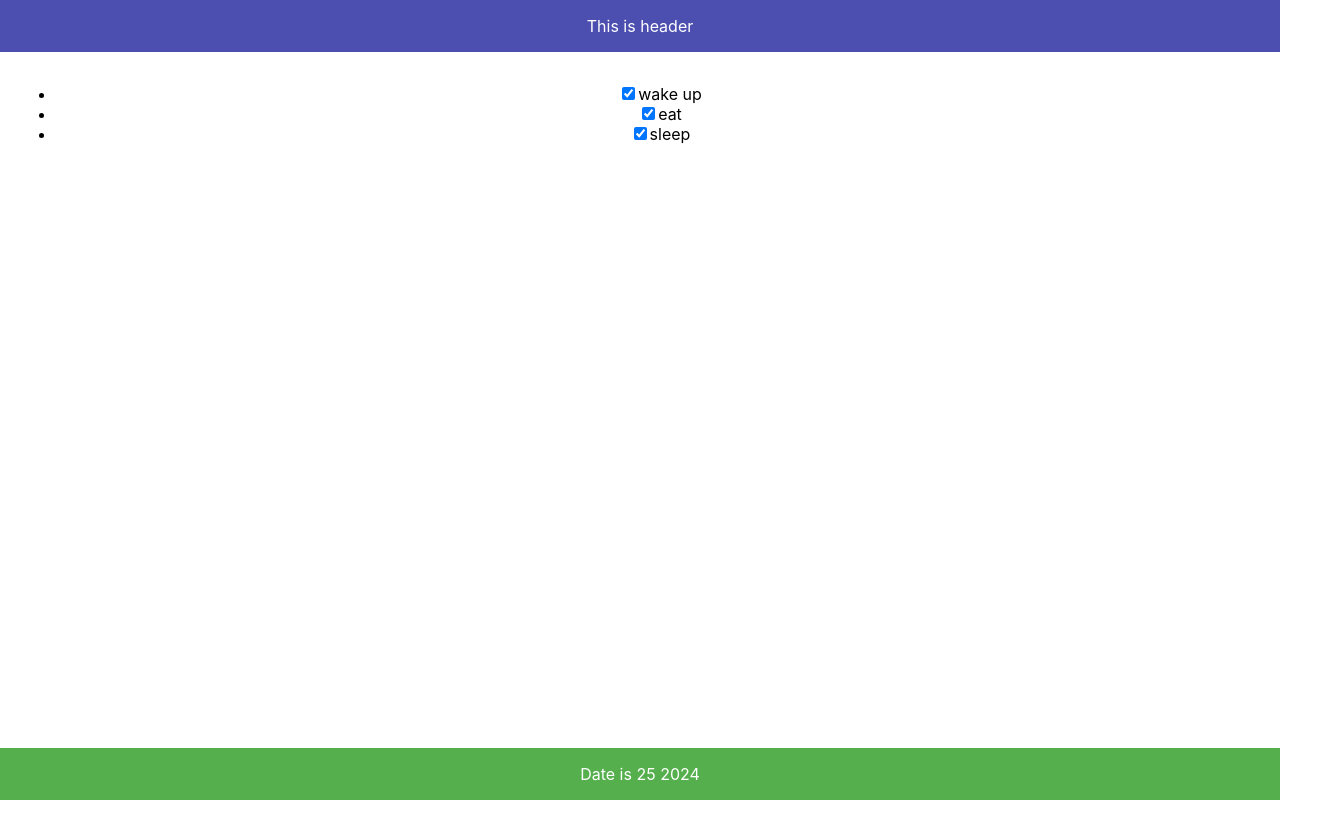
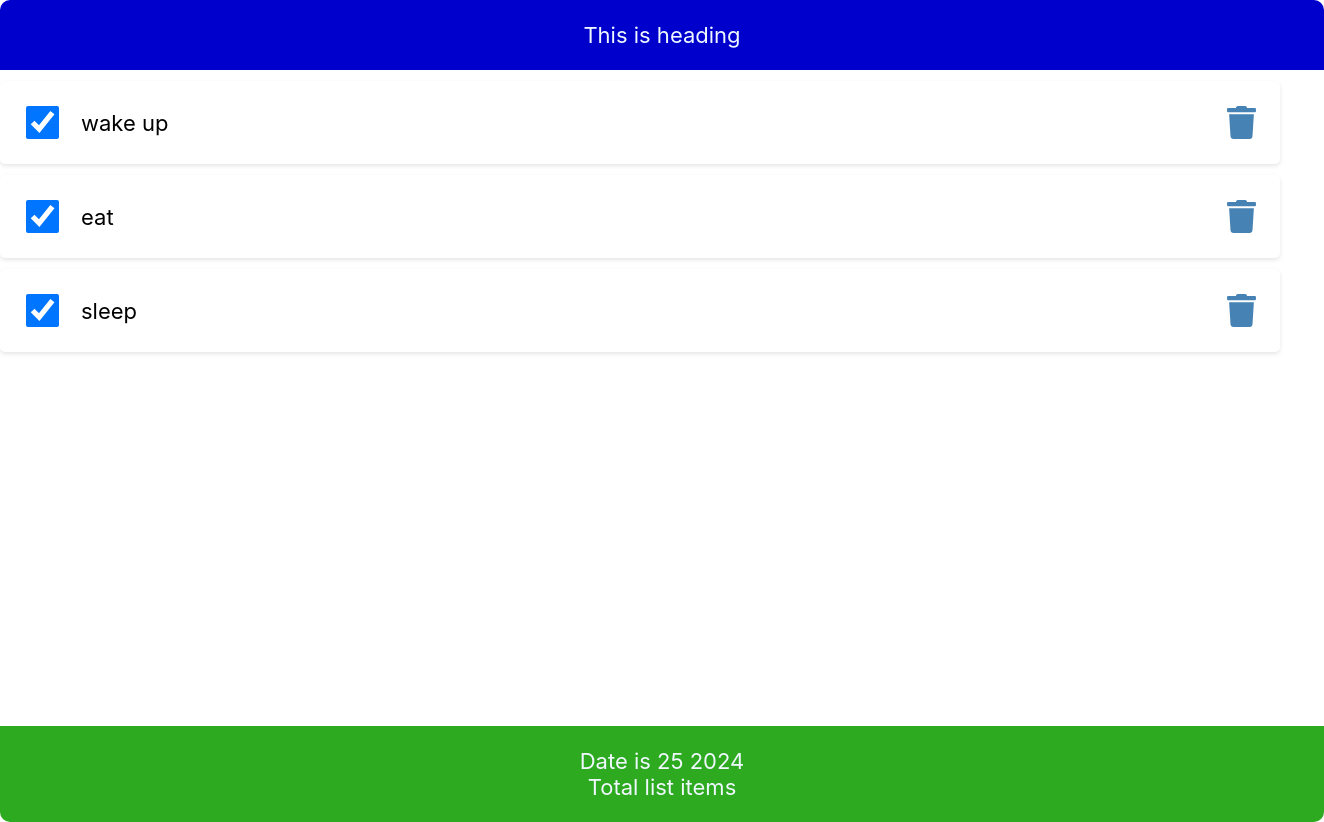
Before and after one commit to saliniyan/Task_manager, a React (Create React App) app: page / in a window 1280 px wide. Shown: the whole page, 1324 px wide, since content can reach past the window. Before the commit the page ends 800 px from the top, so only its background shows below. Built offline with nearby package versions, Linux system fonts and the light colour scheme.

Commit message:
props and prop driling

```diff
--- a/package.json
+++ b/package.json
@@ -8,6 +8,7 @@
     "@testing-library/user-event": "^13.5.0",
     "react": "^18.3.1",
     "react-dom": "^18.3.1",
+    "react-icons": "^5.2.1",
     "react-scripts": "5.0.1",
     "web-vitals": "^2.1.4"
   },
--- a/src/App.css
+++ b/src/App.css
@@ -1,23 +1,78 @@
+html {
+  font-size: 22px;
+  height: 100%;
+}
+
 
 header {
-  background-color: #4c4faf;
-  color: white;
-  padding: 1rem;
+  width: 100%;
+  padding: 1em;
+  background-color: mediumblue;
+  color: aliceblue;
   text-align: center;
+  border-radius: 10px 10px 0 0;
 }
-main{
-  padding: 1rem;
-  text-align: center;
-}
-footer {
-  background-color: #54af4c;
-  color: white;
-  text-align: center;
-  padding: 1rem;
-  margin-top: auto; /* Push footer to bottom */
-}
-.container {
+
+main {
+  width: 100%;
   display: flex;
   flex-direction: column;
-  min-height: 100vh;
+  align-items: center;
+  flex-grow: 1;
+  margin: 0;
+  display: flex;
+  flex-direction: column;
+  min-height: 82vh;
 }
+
+ul {
+  width: 100%;
+  list-style: none;
+  padding: 0;
+  margin: 0;
+}
+
+li {
+  display: flex;
+  justify-content: space-between;
+  align-items: center;
+  padding: 1rem;
+  margin: 0.5rem 0;
+  background-color: #fff;
+  border-radius: 5px;
+  box-shadow: 0 2px 4px rgba(0, 0, 0, 0.1);
+}
+
+li input[type="checkbox"] {
+  width: 1.5rem;
+  height: 1.5rem;
+  cursor: pointer;
+  margin-right: 1rem;
+}
+
+li label {
+  flex-grow: 1;
+  font-size: 1rem;
+}
+
+li svg {
+  width: 1.5rem;
+  height: 1.5rem;
+  color: steelblue;
+  cursor: pointer;
+  transition: color 0.3s;
+}
+
+li svg:hover {
+  color: red;
+}
+
+footer {
+  width: 100%;
+  padding: 1em;
+  background-color: rgb(46, 170, 32);
+  color: aliceblue;
+  text-align: center;
+  border-radius: 0 0 10px 10px;
+  margin-top: auto;
+}
--- a/src/App.js
+++ b/src/App.js
@@ -2,14 +2,39 @@ import Content from './Content';
 import Head from './Header';
 import Footer from './Footer';
 import './App.css'
+import { useState } from 'react';
+
 
 function App()
 {
+  const [item,setitem]=useState([
+    {
+      id:1,
+      value:"wake up",
+      check:true
+    },
+    {
+      id:2,
+      value:"eat",
+      check:true
+    },
+    {
+      id:3,
+      value:"sleep",
+      check:true
+    }
+  ]
+  )
   return(
     <div className="container">
-    <Head />
-    <Content />
-    <Footer />
+    <Head title="This is heading "/>
+    <Content
+      item={item}
+      // setitem={setitem} no need to send it because we will also send the function '''not here''' that will take care
+    />
+    <Footer
+      len={item.length}
+    />
     </div>
   );
 }
--- a/src/Content.js
+++ b/src/Content.js
@@ -1,25 +1,7 @@
 import './App.css'
-import { useState } from 'react';
-function Content()
+import { FaTrash } from "react-icons/fa";
+function Content({item})
 {
-    const [item,setitem]=useState([
-      {
-        id:1,
-        value:"wake up",
-        check:true
-      },
-      {
-        id:2,
-        value:"eat",
-        check:true
-      },
-      {
-        id:3,
-        value:"sleep",
-        check:true
-      }
-    ]
-    )
   return(
     <main>
       <ul>{
@@ -27,6 +9,9 @@ function Content()
           <li>
             <input type="checkbox" checked={i.check} />
             <label>{i.value}</label>
+            <FaTrash
+            role="button"
+            />
           </li>
         ))
       }
--- a/src/Footer.js
+++ b/src/Footer.js
@@ -1,11 +1,13 @@
 import React from 'react';
 import './App.css';
 
-function Footer() {
+function Footer(props) {
   const date = new Date();
   return (
     <footer>
       Date is {date.getDate()} {date.getFullYear()}
+      <br />
+      Total list {props.len===1?"item":"items"}
     </footer>
   );
 }
--- a/src/Header.js
+++ b/src/Header.js
@@ -1,9 +1,12 @@
 import './App.css'
-function Head(){
+function Head(props){ //or cn give object directly ({title})
     return(
         <header>
-            This is header
+         {props.title}
         </header>
     );
 }
+Head.defaultProps={
+    title:"Title here"
+}
 export default Head;
```
Also changed, not shown: 1 other file (tests, documents, lock files or other folders).
